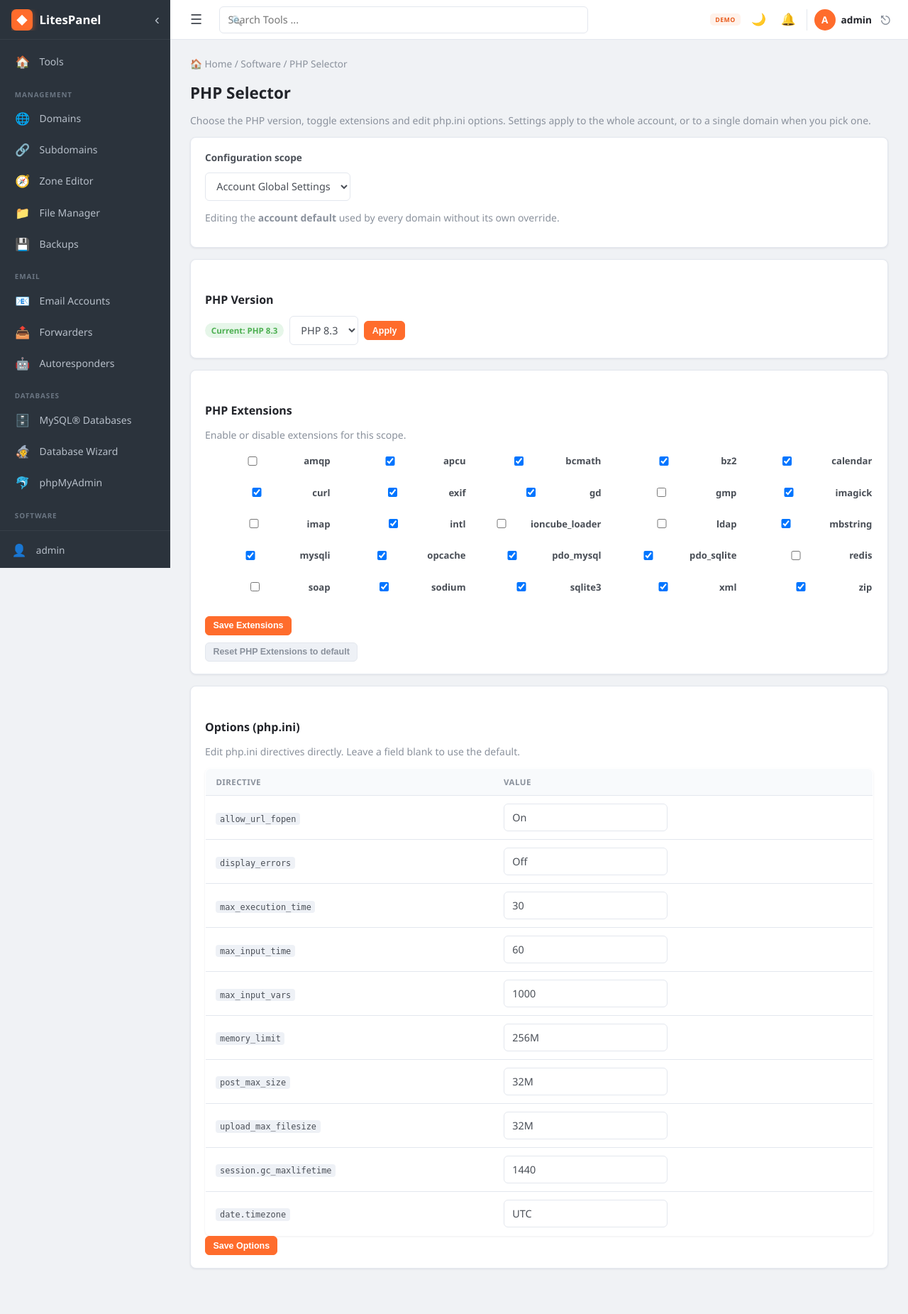
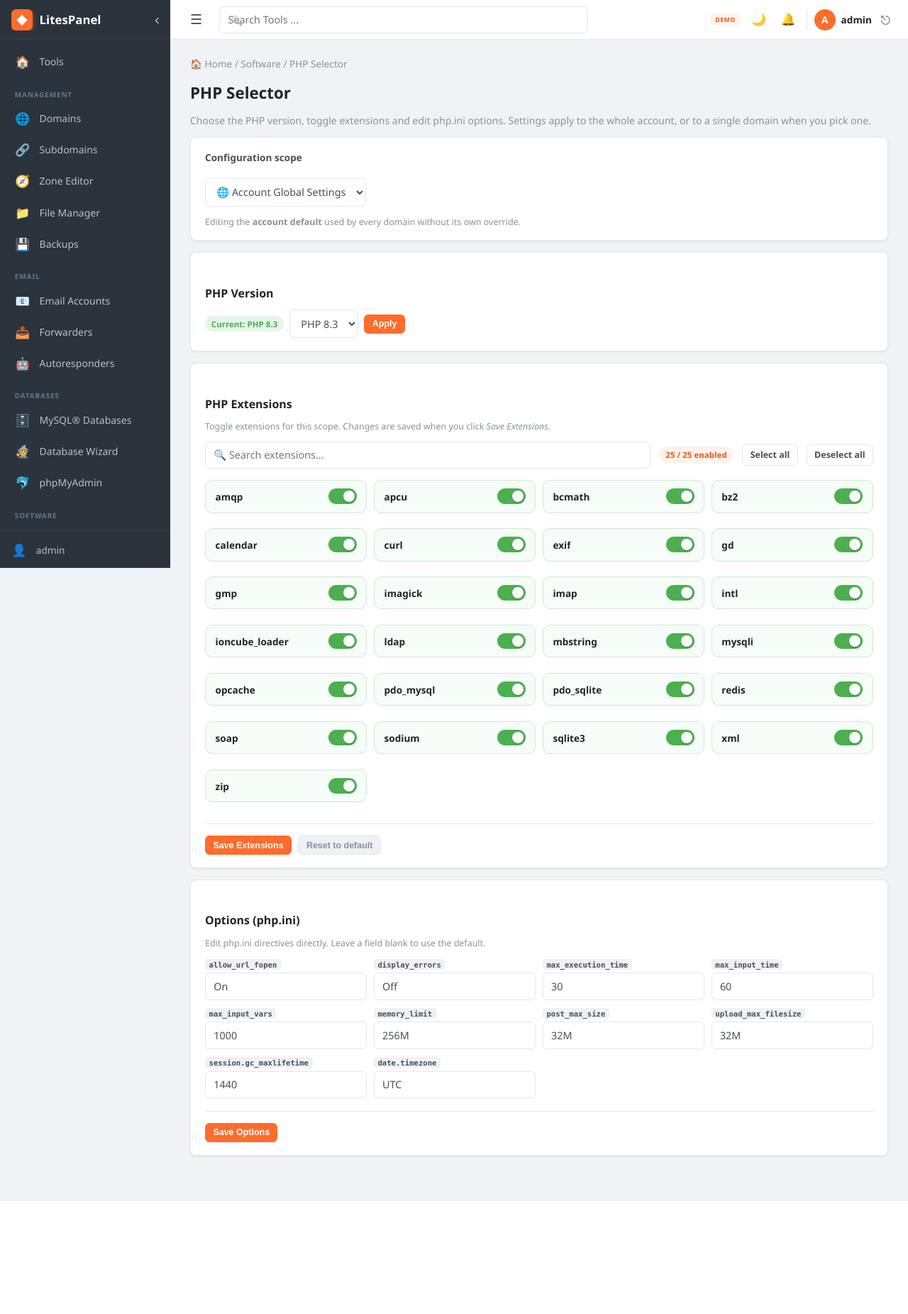
Before and after one commit to hanif865/litespanel, a FastAPI app: page /php in a window 1280 px wide. Shown: the whole page at 71% size. After the commit the page ends 1692 px from the top, so only its background shows below. Run offline with FastAPI, Linux system fonts and the light colour scheme; the visitor is signed in with stand-in values (Sample User, id 1); data comes from the database, SQL or seed files in the repository.

Commit message:
Fix subdomain 500 (no local BIND) + all PHP extensions on by default + polished PHP Selector UI
- linux sync_zone: skip zone write when /etc/bind is absent and make rndc
  reload best-effort, so creating/deleting a subdomain no longer 500s on
  hosts that use an external nameserver (the DB stays source of truth).
- php_catalog: ship every extension enabled by default on fresh accounts.
- PHP Selector UI: iOS-style toggle switches, live search box, enabled
  count badge, select-all/deselect-all, card-styled extension tiles and a
  two-column php.ini editor, with dark-mode styles.

Co-Authored-By: Claude Opus 4.8 <noreply@anthropic.com>

```diff
--- a/app/static/app.css
+++ b/app/static/app.css
@@ -210,10 +210,36 @@ label input { display: block; width: 100%; margin-top: .3rem; font-weight: 400;
 .btn-secondary:hover { background: #e3e8f0; }
 .btn-block { width: 100%; }
 
-/* ---------- PHP selector extension grid ---------- */
-.ext-grid { display: grid; grid-template-columns: repeat(auto-fill, minmax(150px, 1fr)); gap: .4rem .8rem; }
-.ext-item { display: flex; align-items: center; gap: .45rem; font-size: .82rem; padding: .25rem .1rem; }
-.ext-item input { margin: 0; }
+/* ---------- PHP selector ---------- */
+.php-toolbar { display: flex; align-items: center; gap: .75rem; flex-wrap: wrap; margin-bottom: 1rem; }
+.php-search { flex: 1; min-width: 180px; padding: .5rem .8rem; border: 1px solid var(--border); border-radius: 8px; font-size: .85rem; background: #fff; color: var(--text); }
+.php-search:focus { outline: none; border-color: var(--orange); box-shadow: 0 0 0 3px var(--orange-soft); }
+.count-badge { font-size: .72rem; font-weight: 700; padding: .25rem .6rem; border-radius: 99px; background: var(--orange-soft); color: var(--orange-dark); white-space: nowrap; }
+
+.ext-grid { display: grid; grid-template-columns: repeat(auto-fill, minmax(210px, 1fr)); gap: .6rem; }
+.ext-item {
+  display: flex; align-items: center; justify-content: space-between; gap: .6rem;
+  padding: .7rem .85rem; border: 1px solid var(--border); border-radius: 10px;
+  background: #fff; font-size: .85rem; font-weight: 600; color: var(--ink);
+  cursor: pointer; transition: border-color .15s, box-shadow .15s, background .15s;
+}
+.ext-item:hover { border-color: #cdd4df; box-shadow: var(--shadow); }
+.ext-item.on { border-color: #cfe9d4; background: #f6fcf7; }
+.ext-name { overflow: hidden; text-overflow: ellipsis; white-space: nowrap; }
+
+/* iOS-style toggle switch */
+.switch { position: relative; display: inline-block; width: 40px; height: 22px; flex: 0 0 auto; }
+.switch input { position: absolute; opacity: 0; width: 0; height: 0; }
+.slider { position: absolute; inset: 0; background: #cbd2dc; border-radius: 99px; transition: background .18s; }
+.slider::before { content: ""; position: absolute; height: 16px; width: 16px; left: 3px; top: 3px; background: #fff; border-radius: 50%; transition: transform .18s; box-shadow: 0 1px 2px rgba(0,0,0,.25); }
+.switch input:checked + .slider { background: var(--ok); }
+.switch input:checked + .slider::before { transform: translateX(18px); }
+.switch input:focus-visible + .slider { box-shadow: 0 0 0 3px var(--orange-soft); }
+
+.card-actions { display: flex; align-items: center; gap: .6rem; flex-wrap: wrap; margin-top: 1.1rem; padding-top: 1rem; border-top: 1px solid var(--border); }
+.card-actions .btn-secondary { margin-top: 0; }
+.ini-value { width: 100%; padding: .45rem .6rem; border: 1px solid var(--border); border-radius: 6px; font-family: ui-monospace, monospace; font-size: .82rem; background: #fff; color: var(--text); }
+.ini-value:focus { outline: none; border-color: var(--orange); box-shadow: 0 0 0 3px var(--orange-soft); }
 
 /* ---------- Pills / misc ---------- */
 .pill { font-size: .72rem; padding: .2rem .55rem; border-radius: 99px; background: #eef1f6; color: var(--muted); font-weight: 600; }
@@ -278,6 +304,13 @@ label input { display: block; width: 100%; margin-top: .3rem; font-weight: 400;
 [data-theme="dark"] .flash { background: #1d2a37; border-color: #2f4a5f; color: #9fd0ef; }
 [data-theme="dark"] .cred-card { background: #2a2410; border-color: #514420; }
 [data-theme="dark"] .badge-demo { background: #33220f; color: #ffab73; }
+[data-theme="dark"] .ext-item { background: #141a21; color: var(--side-text); border-color: #232c36; }
+[data-theme="dark"] .ext-item:hover { border-color: #33414f; }
+[data-theme="dark"] .ext-item.on { background: #12241a; border-color: #2c5a3c; }
+[data-theme="dark"] .php-search, [data-theme="dark"] .ini-value { background: #141a21; color: var(--text); }
+[data-theme="dark"] .count-badge { background: #33220f; color: #ffab73; }
+[data-theme="dark"] .slider { background: #3a4552; }
+[data-theme="dark"] .card-actions { border-top-color: #232c36; }
 
 /* ---------- Responsive ---------- */
 @media (max-width: 992px) {
--- a/app/templates/php.html
+++ b/app/templates/php.html
@@ -13,9 +13,9 @@
 <!-- Scope selector: account global vs per domain -->
 <form method="get" action="/php" class="card">
   <label for="scope"><strong>Configuration scope</strong></label>
-  <div class="inline-form">
+  <div class="inline-form" style="margin-top:.5rem;">
     <select name="domain_id" id="scope" onchange="this.form.submit()">
-      <option value="">Account Global Settings</option>
+      <option value="">🌐 Account Global Settings</option>
       {% for d in domains %}
         <option value="{{ d.id }}" {{ 'selected' if scope_domain and d.id == scope_domain.id }}>
           Per Domain — {{ d.name }}
@@ -24,7 +24,7 @@
     </select>
     <noscript><button type="submit" class="btn btn-sm">Switch</button></noscript>
   </div>
-  <p class="muted">
+  <p class="muted small" style="margin-bottom:0;">
     {% if scope_domain %}
       Editing overrides for <strong>{{ scope_domain.name }}</strong>.
     {% else %}
@@ -51,46 +51,84 @@
 <!-- Extensions -->
 <div class="card">
   <h2>PHP Extensions</h2>
-  <p class="muted">Enable or disable extensions for this scope.</p>
+  <p class="muted small">Toggle extensions for this scope. Changes are saved when you click <em>Save Extensions</em>.</p>
   <form method="post" action="/php/extensions">
     <input type="hidden" name="domain_id" value="{{ scope_domain.id if scope_domain else '' }}">
-    <div class="ext-grid">
+
+    <div class="php-toolbar">
+      <input type="text" id="extSearch" class="php-search" placeholder="🔍 Search extensions…"
+             oninput="filterExts(this.value)" autocomplete="off">
+      <span class="count-badge"><span id="extOn">0</span> / {{ extensions|length }} enabled</span>
+      <span class="btn btn-sm" onclick="toggleAll(true)">Select all</span>
+      <span class="btn btn-sm" onclick="toggleAll(false)">Deselect all</span>
+    </div>
+
+    <div class="ext-grid" id="extGrid">
       {% for ext in extensions %}
-        <label class="ext-item">
-          <input type="checkbox" name="ext" value="{{ ext }}" {{ 'checked' if ext_state[ext] }}>
-          {{ ext }}
+        <label class="ext-item {{ 'on' if ext_state[ext] }}" data-name="{{ ext }}">
+          <span class="ext-name">{{ ext }}</span>
+          <span class="switch">
+            <input type="checkbox" name="ext" value="{{ ext }}" {{ 'checked' if ext_state[ext] }}
+                   onchange="this.closest('.ext-item').classList.toggle('on', this.checked); countExts();">
+            <span class="slider"></span>
+          </span>
         </label>
       {% endfor %}
     </div>
-    <div class="inline-form" style="margin-top:1rem;">
+
+    <div class="card-actions">
       <button type="submit" class="btn btn-sm btn-primary">Save Extensions</button>
+      <button type="submit" class="btn btn-sm btn-secondary" formaction="/php/reset-extensions"
+              formnovalidate onclick="return confirm('Reset PHP extensions to default for this scope?');">
+        Reset to default
+      </button>
     </div>
-  </form>
-  <form method="post" action="/php/reset-extensions"
-        onsubmit="return confirm('Reset PHP extensions to default for this scope?');">
-    <input type="hidden" name="domain_id" value="{{ scope_domain.id if scope_domain else '' }}">
-    <button type="submit" class="btn btn-sm btn-secondary">Reset PHP Extensions to default</button>
   </form>
 </div>
 
 <!-- php.ini options -->
 <div class="card">
   <h2>Options (php.ini)</h2>
-  <p class="muted">Edit php.ini directives directly. Leave a field blank to use the default.</p>
+  <p class="muted small">Edit php.ini directives directly. Leave a field blank to use the default.</p>
   <form method="post" action="/php/directives">
     <input type="hidden" name="domain_id" value="{{ scope_domain.id if scope_domain else '' }}">
-    <table class="table">
-      <thead><tr><th>Directive</th><th>Value</th></tr></thead>
-      <tbody>
-        {% for key in directive_order %}
-          <tr>
-            <td><code>{{ key }}</code></td>
-            <td><input type="text" name="dir_{{ key }}" value="{{ dir_state[key] }}"></td>
-          </tr>
-        {% endfor %}
-      </tbody>
-    </table>
-    <button type="submit" class="btn btn-sm btn-primary">Save Options</button>
+    <div class="ext-grid">
+      {% for key in directive_order %}
+        <div>
+          <label class="small" style="display:block; margin-bottom:.25rem;"><code>{{ key }}</code></label>
+          <input type="text" class="ini-value" name="dir_{{ key }}" value="{{ dir_state[key] }}">
+        </div>
+      {% endfor %}
+    </div>
+    <div class="card-actions">
+      <button type="submit" class="btn btn-sm btn-primary">Save Options</button>
+    </div>
   </form>
 </div>
+
+<script>
+  function countExts() {
+    var boxes = document.querySelectorAll('#extGrid input[type=checkbox]');
+    var on = 0;
+    boxes.forEach(function (b) { if (b.checked) on++; });
+    document.getElementById('extOn').textContent = on;
+  }
+  function toggleAll(state) {
+    document.querySelectorAll('#extGrid .ext-item').forEach(function (item) {
+      if (item.style.display === 'none') return;           // only affect visible (filtered) items
+      var box = item.querySelector('input[type=checkbox]');
+      box.checked = state;
+      item.classList.toggle('on', state);
+    });
+    countExts();
+  }
+  function filterExts(q) {
+    q = q.trim().toLowerCase();
+    document.querySelectorAll('#extGrid .ext-item').forEach(function (item) {
+      var match = item.getAttribute('data-name').indexOf(q) !== -1;
+      item.style.display = match ? '' : 'none';
+    });
+  }
+  countExts();
+</script>
 {% endblock %}
```
Also changed, not shown: app/php_catalog.py (+9 -9 lines), app/providers/linux.py (+16 -4 lines).
